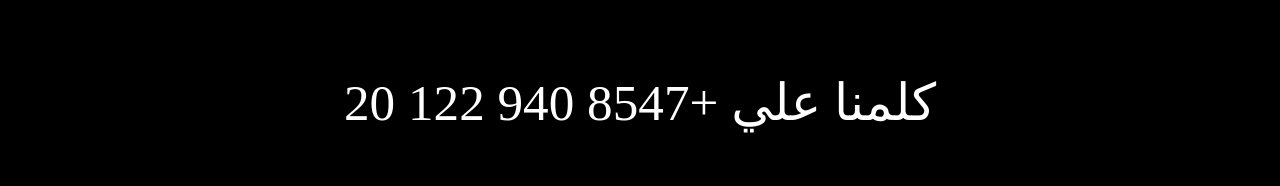
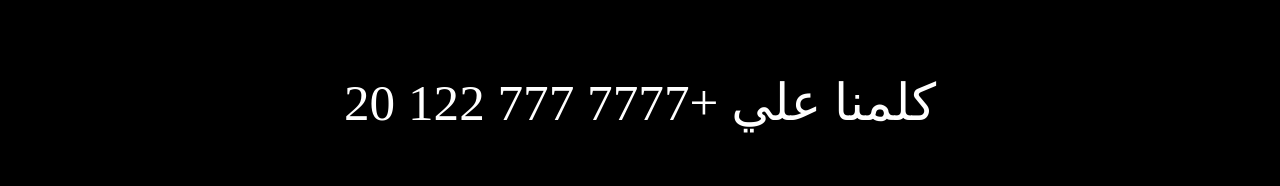
Before and after one commit to Ahmedalnagam/temoproject, a plain HTML site: page index.html in a window 1280 px wide. Shown: the part 3855-4041 px from the top of the page. Drawn offline with Linux system fonts and the light colour scheme.

Commit message:
Update index.html

```diff
--- a/index.html
+++ b/index.html
@@ -68,7 +68,7 @@
           </div>
         </div>
         <div class="contactus">
-            <p>كلمنا علي +20 122 940 8547</p>
+            <p>كلمنا علي +20 122 777 7777</p>
         </div>
         <div class="footer">
            <p>2023 <span>ahmed alnagam</span> all rights are reserved</p>
```
